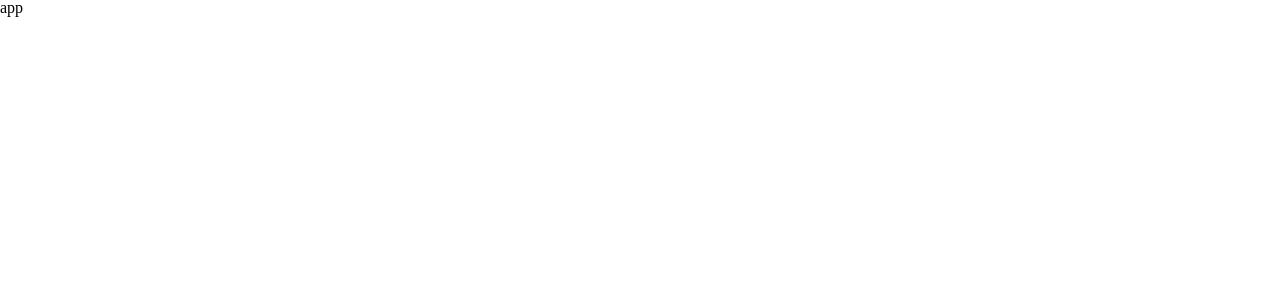
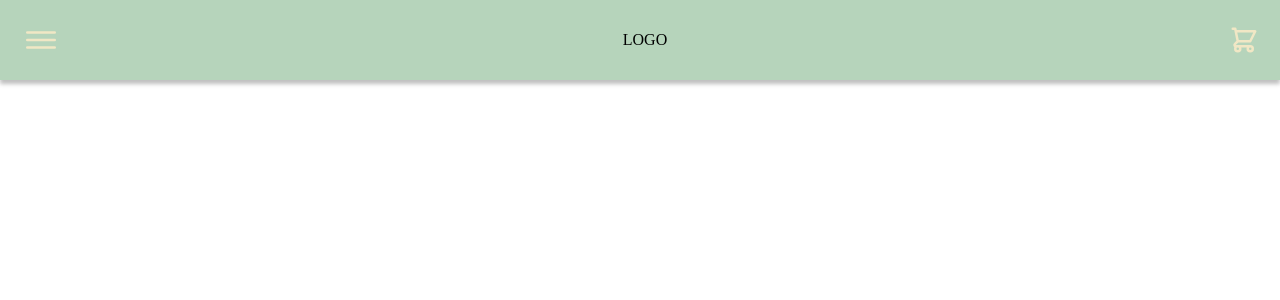
Before and after one commit to CaioCZS/MyPapers, a React (Create React App) app: page / in a window 1280 px wide. Shown: the top 300 px of the page. Built offline with nearby package versions, Linux system fonts and the light colour scheme.

Commit message:
Header Implementation

```diff
--- a/src/App.js
+++ b/src/App.js
@@ -1,5 +1,9 @@
+import Homepage from "./pages/Homepage"
+
 function App() {
-  return <p>app</p>
+  return (
+    <Homepage/>
+  )
 }
 
 export default App
--- /dev/null
+++ b/src/components/Header/index.js
@@ -0,0 +1,11 @@
+import { ContainerHeader, MenuIcon, CartIcon } from "./style";
+
+export default function Header() {
+  return (
+    <ContainerHeader>
+      <MenuIcon />
+      <h1>LOGO</h1>
+      <CartIcon />
+    </ContainerHeader>
+  );
+}
--- /dev/null
+++ b/src/components/Header/style.js
@@ -0,0 +1,27 @@
+import styled from "styled-components";
+import { IoMenuOutline } from "react-icons/io5";
+import { HiOutlineShoppingCart } from "react-icons/hi";
+
+export const ContainerHeader = styled.div`
+  width: 100vw;
+  height: 80px;
+  display: flex;
+  align-items: center;
+  justify-content: space-between;
+  box-shadow: 0px 4px 4px rgba(0, 0, 0, 0.25);
+  background-color: #b6d4bb;
+  position: fixed;
+  left: 0px;
+  top: 0px;
+  z-index: 1;
+`;
+export const MenuIcon = styled(IoMenuOutline)`
+  font-size: 40px;
+  margin-left: 21px;
+  color: #f1e7c5;
+`;
+export const CartIcon = styled(HiOutlineShoppingCart)`
+  font-size: 30px;
+  margin-right: 21px;
+  color: #f1e7c5;
+`;
--- /dev/null
+++ b/src/pages/Homepage/index.js
@@ -0,0 +1,7 @@
+import Header from "../../components/Header"
+
+export default function HomePage(){
+    return(
+        <Header/>
+    )
+}
```
Also changed, not shown: src/components/Menu/index.js (added), src/components/Menu/style.js (added), src/components/menu/style.js (deleted), src/pages/Homepage/style.js (added).
